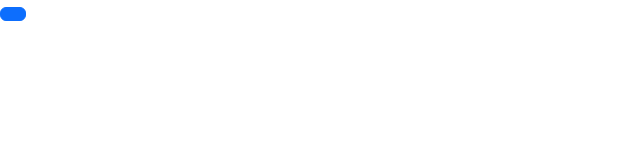
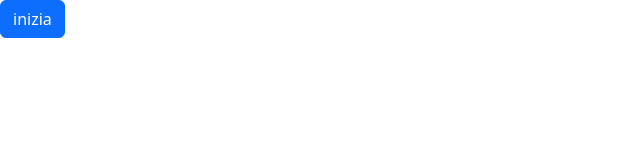
Before and after one commit to AntoninoIrrera/js-simon, a plain HTML site: page index.html in a window 1280 px wide. Shown: the whole page, without its empty margins (0-640 px from the left). Drawn offline with nearby package versions, Linux system fonts and the light colour scheme.

Commit message:
piccolo miglioramento

```diff
--- a/index.html
+++ b/index.html
@@ -14,7 +14,7 @@
 
 <body>
 
-    <a href="#" class="btn btn-primary" id="output"></a>
+    <a href="#" class="btn btn-primary" id="output">inizia</a>
 
 
     <script type="text/javascript" src="./js/script.js"></script>
--- a/js/script.js
+++ b/js/script.js
@@ -9,11 +9,11 @@ let conteggio = 0;
 bottone.addEventListener("click", function(){
 
 
-    bottone.innerHTML = `# ${conteggio}`;
 
 
     if(conteggio < 10){
         conteggio++;
+        bottone.innerHTML = `# ${conteggio}`;
 
     }else{
         bottone.classList.add("inattivo");
```
